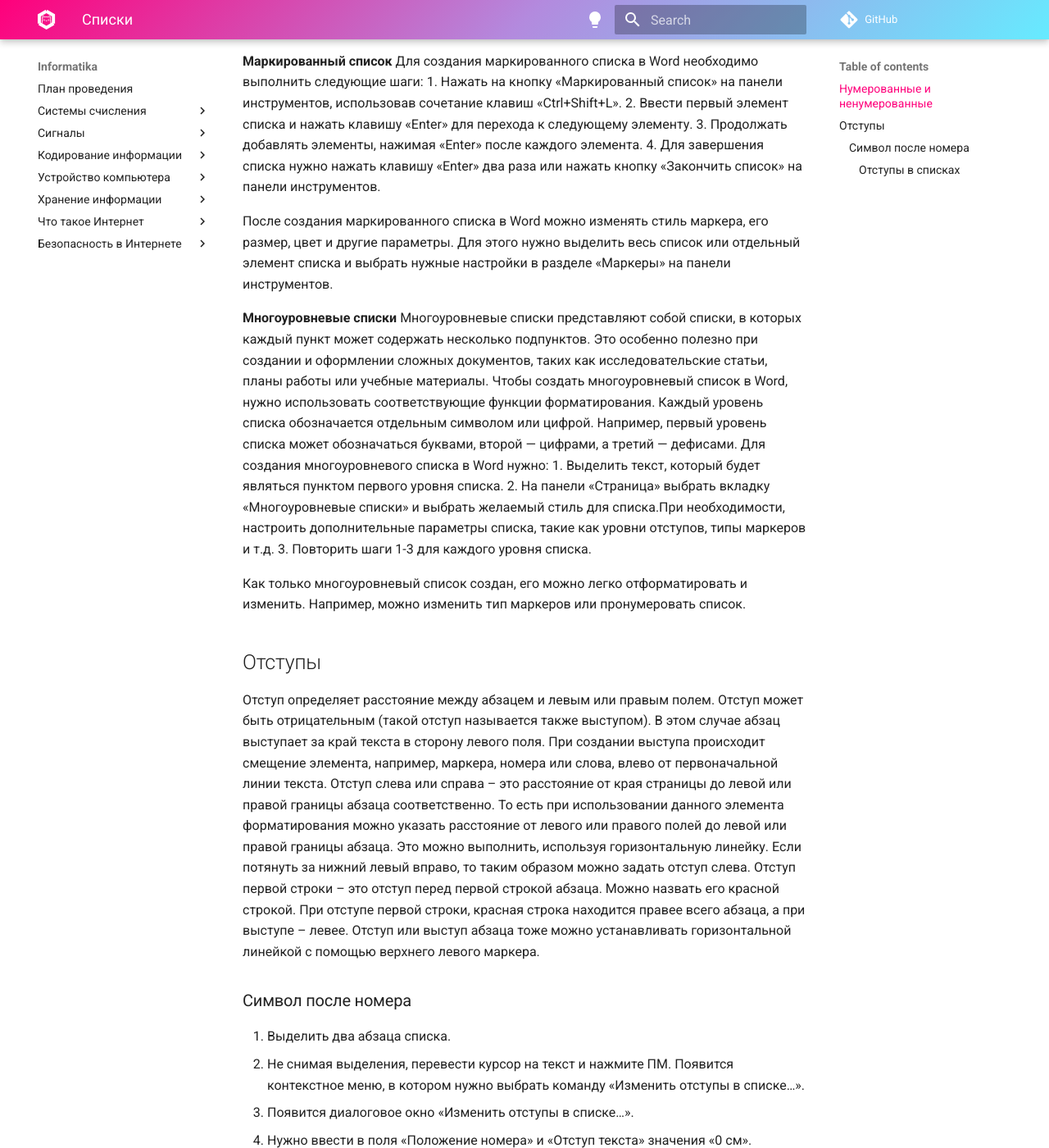
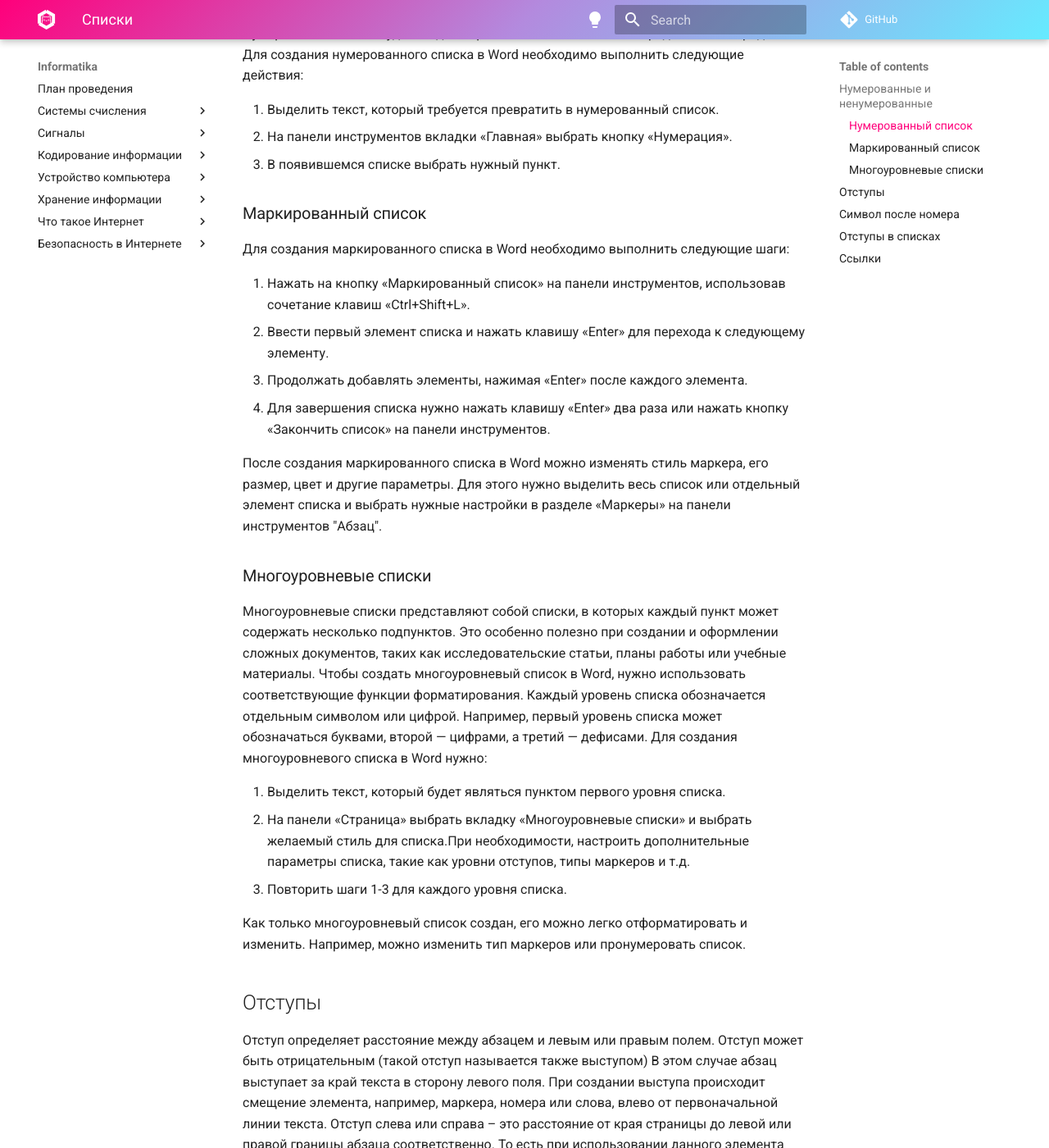
Before and after one commit to chabErch/Informatika, an MkDocs documentation site: the page built from docs/MS Word/Списки.md, in a window 1280 px wide and 1400 px high, scrolled down 687 px. Shown: the whole window at 82% size. Built offline with MkDocs 1.6.1 and Material for MkDocs 9.7.7, drawn with Linux system fonts in a browser that asks for light colours; comment, search, counter and statistics services are not loaded; some of the changed text lies outside the part shown.

Commit message:
Create рисунок 1.jpg

```diff
--- a/docs/MS Word/Списки.md
+++ b/docs/MS Word/Списки.md
@@ -1,34 +1,42 @@
 # Списки
+
 ## Нумерованные и ненумерованные
+
 Существуют два основных типа списков в программе Word: **нумерованный список** и
 **маркированный список**.
-**Нумерованный список** представляет собой перечисление пунктов, каждому из которых
-присваивается порядковый номер.
+
+**Нумерованный список** представляет собой перечисление пунктов,
+каждому из которых присваивается порядковый номер.
 Это может быть полезно при создании инструкций, перечисления шагов или создании
 учебных материалов.
+
 **Маркированный список**, в отличие от нумерованного, не присваивает порядковых
 номеров элементам.
 Вместо этого каждый пункт обозначается специальным символом или маркером.
 Маркированные списки удобно использовать для перечисления и выделения ключевых
 моментов, их порядок не имеет значения.
-В программе Word также есть возможность создать **многоуровневые списки**, которые
-позволяют организовать информацию в виде вложенных списков различного уровня.
-Для создания списка в программе Word нужно выделить текст, который будет являться
-пунктом списка, и нажать кнопку «Нумерация» или «Маркированный список» на панели
-инструментов или использовать сочетание клавиш **Ctrl+Shift+L** для нумерованного
-списка или **Ctrl+Shift+L** для маркированного списка.
 
-**Нумерованный список**
+В программе Word также есть возможность создать **многоуровневые списки**,
+которые позволяют организовать информацию в виде вложенных списков различного
+уровня.
+Для создания списка в программе Word нужно нажать кнопку "Нумерация"
+или "Маркированный список" на панели инструментов "Абзац" или
+использовать сочетание клавиш **Ctrl+Shift+L**.
+
+### Нумерованный список
+
 Нумерованные списки удобны для перечисления элементов в определенном порядке.
 Для создания нумерованного списка в Word необходимо выполнить следующие
 действия:
+
 1. Выделить текст, который требуется превратить в нумерованный список.
-2. На панели инструментов вкладки «Главная» выбрать кнопку «Установить
-    маркеры».
-3. В появившемся списке выбрать пункт «Нумерованный список».
+2. На панели инструментов вкладки «Главная» выбрать кнопку «Нумерация».
+3. В появившемся списке выбрать нужный пункт.
 
-**Маркированный список**
+### Маркированный список
+
 Для создания маркированного списка в Word необходимо выполнить следующие шаги:
+
 1. Нажать на кнопку «Маркированный список» на панели инструментов,
     использовав сочетание клавиш «Ctrl+Shift+L».
 2. Ввести первый элемент списка и нажать клавишу «Enter» для перехода к
@@ -40,18 +48,21 @@
 После создания маркированного списка в Word можно изменять стиль маркера, его
 размер, цвет и другие параметры.
 Для этого нужно выделить весь список или отдельный элемент списка и выбрать
-нужные настройки в разделе «Маркеры» на панели инструментов.
+нужные настройки в разделе «Маркеры» на панели инструментов "Абзац".
 
-**Многоуровневые списки**
+### Многоуровневые списки
+
 Многоуровневые списки представляют собой списки, в которых каждый пункт может
 содержать несколько подпунктов.
-Это особенно полезно при создании и оформлении сложных документов, таких как исследовательские статьи, планы работы или учебные материалы.
+Это особенно полезно при создании и оформлении сложных документов,
+таких как исследовательские статьи, планы работы или учебные материалы.
 Чтобы создать многоуровневый список в Word, нужно использовать соответствующие
 функции форматирования.
 Каждый уровень списка обозначается отдельным символом или цифрой. Например,
 первый уровень списка может обозначаться буквами, второй — цифрами, а третий —
 дефисами.
 Для создания многоуровневого списка в Word нужно:
+
 1. Выделить текст, который будет являться пунктом первого уровня списка.
 2. На панели «Страница» выбрать вкладку «Многоуровневые списки» и выбрать
     желаемый стиль для списка.При необходимости, настроить дополнительные
@@ -61,9 +72,11 @@
 Как только многоуровневый список создан, его можно легко отформатировать и
 изменить.
 Например, можно изменить тип маркеров или пронумеровать список.
+
 ## Отступы
+
 Отступ определяет расстояние между абзацем и левым или правым полем.
-Отступ может быть отрицательным (такой отступ называется также выступом).
+Отступ может быть отрицательным (такой отступ называется также выступом)
 В этом случае абзац выступает за край текста в сторону левого поля.
 При создании выступа происходит смещение элемента, например, маркера, номера
 или слова, влево от первоначальной линии текста.
@@ -79,44 +92,52 @@
 При отступе первой строки, красная строка находится правее всего абзаца,
 а при выступе – левее.
 Отступ или выступ абзаца тоже можно устанавливать горизонтальной линейкой
-с помощью верхнего левого маркера.
-### Символ после номера
+с помощью верхнего левого маркера.(рис. отступы и выступы)
+
+## Символ после номера
+
 1.	Выделить два абзаца списка.
-2.	Не снимая выделения, перевести курсор на текст и нажмите ПМ.
+2.	Не снимая выделения, перевести курсор на текст и нажать ПКМ.
     Появится контекстное меню, в котором нужно выбрать команду «Изменить
-    отступы в списке…».
-3.	Появится диалоговое окно «Изменить отступы в списке…».
-4.	Нужно ввести в поля «Положение номера» и «Отступ текста» значения
-    «0 см».
-5.	Нажать кнопку выпадающего меню напротив поля «Символ после номера»
+    отступы в списке».
+3.	Появится диалоговое окно «Изменение отступов в списке».
+4.	Нажать кнопку выпадающего меню напротив поля «Символ после номера»
     и выбрать значение «Пробел».
-Список и номер списка начинаются от границы печатного поля, и, как следствие
-этого, номер находится внутри текста списка.
 
-#### Отступы в списках
-Отступы в списках следует задавать по одному из трёх наборов правил.
-Первый набор правил применяется для маркированных списков и для нумерованных
+## Отступы в списках
+
+Существует несколько вариантов создания отступов в списках.
+Первый вариант применяется для маркированных списков и для нумерованных
 списков, в которых после номера ставится закрывающая круглая скобка:
+
 1. Маркеры или номера пишутся с абзацного отступа — 12,5 мм;
 2. Позиция табуляции после номера устанавливается равной 18 мм;
 3. Отступ текста также устанавливается равным 18 мм.
 
-Второй набор правил настоятельно рекомендуется применять для списка использованных источников:
+Второй вариант применяется для списка использованных источников:
+
 1. Номера прижимаются к левому краю.
 2. Позиция табуляции после номера устанавливается на 7 мм.
 3. Отступ текста также устанавливается равным 7 мм.
 
-Третий набор правил применяется, когда большинство пунктов списка состоит
+Третий вариант применяется, когда большинство пунктов списка состоит
 из нескольких предложений. В этом случае каждый пункт является отдельным
 абзацем, и поэтому правила формирования отступов такие:
+
 1. Номера пишутся с абзацного отступа — 12,5 мм, после номера никакие
     знаки не ставятся.
 2. Текст пункта отделяется от номера пробелом. Эта возможность появилась в
 3. Отступ текста устанавливается равным 0 мм.
 
-Ссылки
-1. Символ после номера: [Электронный ресурс](https://uchet-jkh.ru/i/kakie-byvayut-spiski-v-word/)
-2. Отступы в списках: [Электронный ресурс](http://ifn.kemsu.ru/edu_materials_ict/NIT1/word/management.htm)
-3. Отступы: [Электронный ресурс](https://videouroki.net/video/39-formatirovanie-abzacev-stilevoe-formatirovanie.html)
-4. Нумерованные и ненумерованные: [Электронный ресурс](https://studfile.net/preview/2591533/page:11/)
-5. Символ после номера: [Электронный ресурс](https://prooffice24.ru/the-number-in-the-list/)
+## Ссылки
+
+1. Символ после номера
+[Электронный ресурс](https://uchet-jkh.ru/i/kakie-byvayut-spiski-v-word/)
+2. Отступы в списках
+[Электронный ресурс](http://ifn.kemsu.ru/edu_materials_ict/NIT1/word/management.htm)
+3. Отступы
+[Электронный ресурс](https://videouroki.net/video/39-formatirovanie-abzacev-stilevoe-formatirovanie.html)
+4. Нумерованные и ненумерованные
+[Электронный ресурс](https://studfile.net/preview/2591533/page:11/)
+5. Символ после номера
+[Электронный ресурс](https://prooffice24.ru/the-number-in-the-list/)
```
